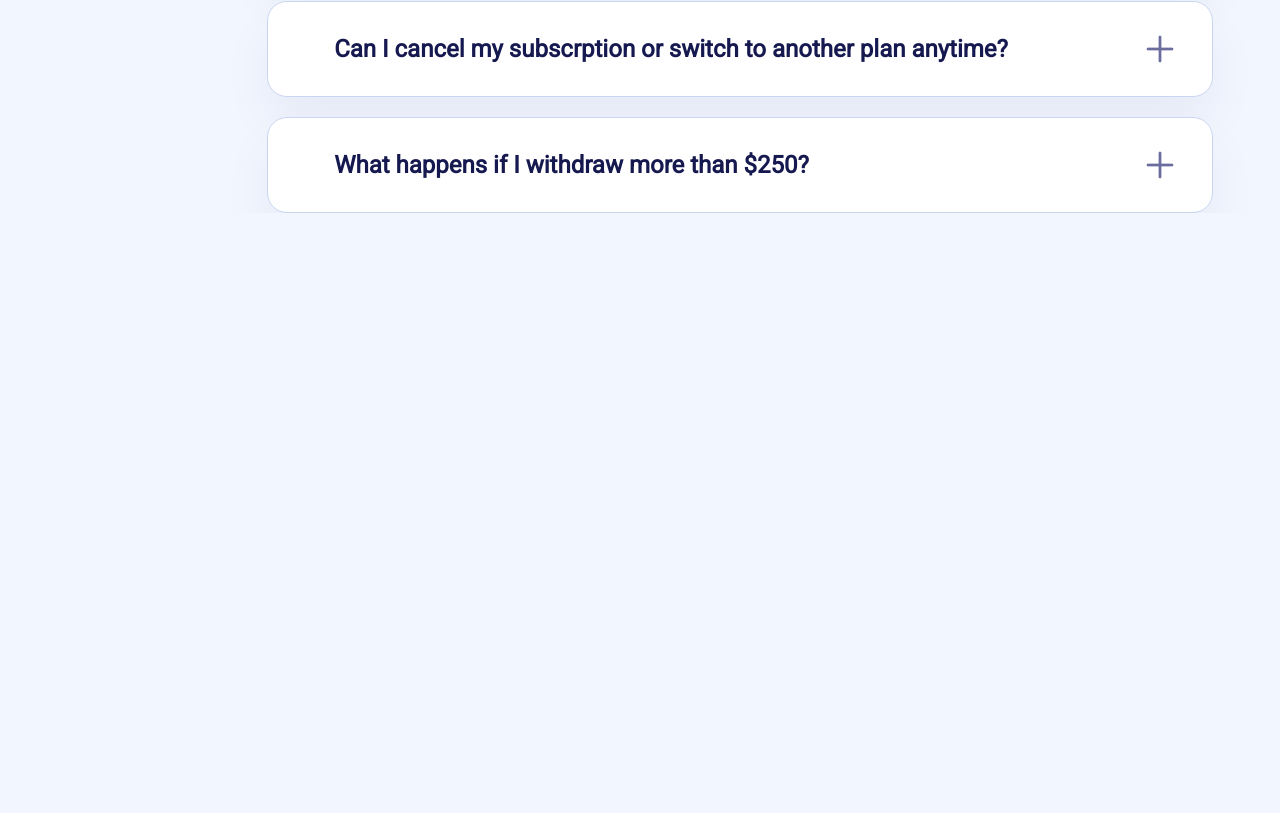
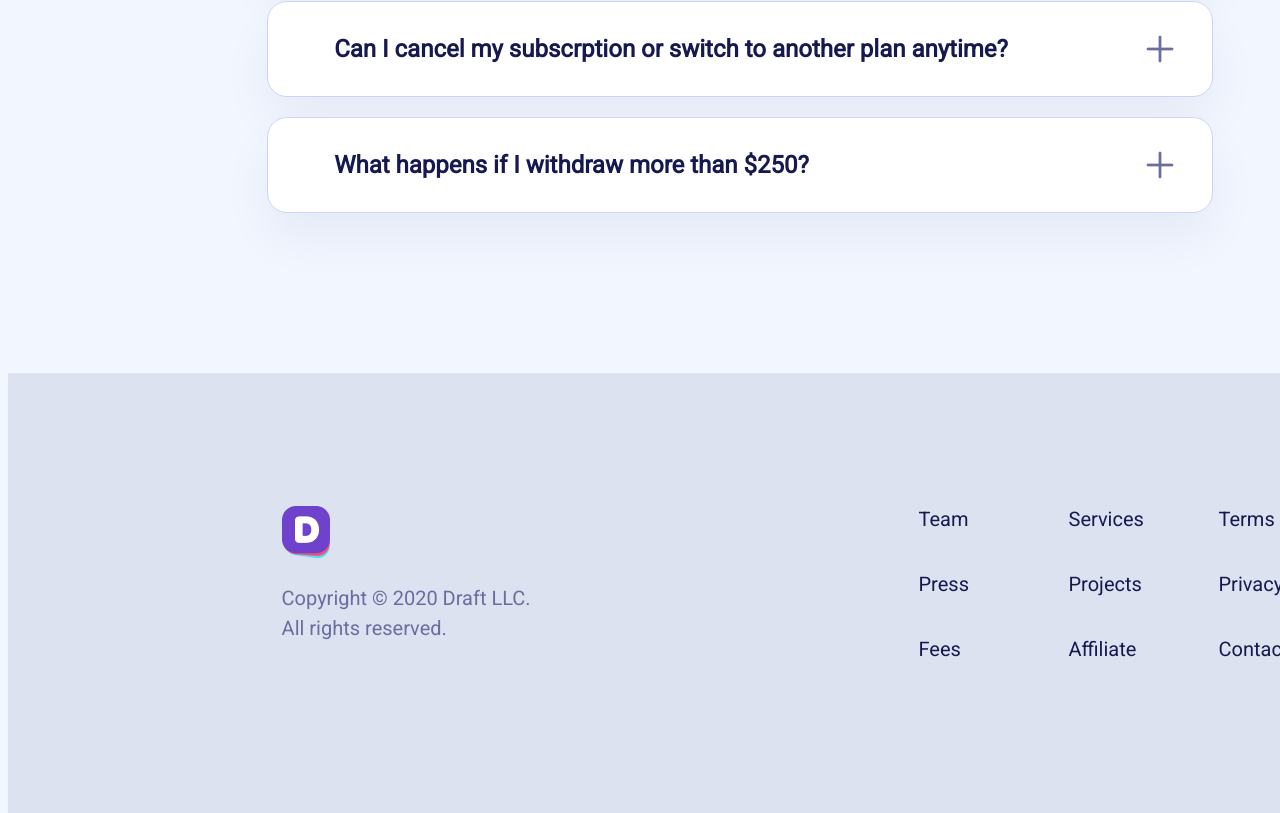
Before and after one commit to sobhanessi/dotSwan, a React (Create React App) app: page / in a window 1280 px wide. Shown: the part 5472-6285 px from the top of the page. Before the commit the page ends 5685 px from the top, so only its background shows below. Built offline with nearby package versions, Linux system fonts and the light colour scheme.

Commit message:
finished with footer

```diff
--- a/src/components/Main.jsx
+++ b/src/components/Main.jsx
@@ -13,6 +13,8 @@ import ellipse19 from './pics/Ellipse 19.png';
 import ellipse20 from './pics/Ellipse 20.png';
 import ellipse21 from './pics/Ellipse 21.png';
 import ellipse22 from './pics/Ellipse 22.png';
+import { NavLink } from 'react-router-dom';
+import logo from './pics/Logo 1.png';
 import './css/mainPage.css';
 
 function Main() {
@@ -291,30 +293,53 @@ function Main() {
         </span>
         <span id='plus-icon' onClick={expandQuestion}></span>
       </div>
-      {/*
 
-      <p id='plans-faq'>
-
-      </p>
-
-      <span id='faq-question-1-div'></span>
-
-      <span id='faq-question-2-div'></span>
-      <span id='faq-question-2-p'>Who can open a Draft account?</span>
-      <span id='faq-question-2-img'></span>
-      <span id='faq-question-3-div'></span>
-      <span id='faq-question-3-p'>What if I withdraw money abroad?</span>
-      <span id='faq-question-3-img'></span>
-      <span id='faq-question-4-div'></span>
-      <span id='faq-question-4-p'>
-        Can I cancel my subscrption or switch to another plan anytime?
-      </span>
-      <span id='faq-question-4-img'></span>
-      <span id='faq-question-5-div'></span>
-      <span id='faq-question-5-p'>
-        What happens if I withdraw more than $250?
-      </span>
-      <span id='faq-question-5-img'></span> */}
+      <footer>
+        <div id='group-21'>
+          <div id='logo'>
+            <img src={logo} />
+          </div>
+          <p>
+            Copyright © 2020 Draft LLC. <br />
+            All rights reserved.
+          </p>
+        </div>
+        <div id='links'>
+          <div id='first-links'>
+            <NavLink to='/team' className='footer-links'>
+              Team
+            </NavLink>
+            <NavLink to='/press' className='footer-links'>
+              Press
+            </NavLink>
+            <NavLink to='/fees' className='footer-links'>
+              Fees
+            </NavLink>
+          </div>
+          <div id='second-links'>
+            <NavLink to='/services' className='footer-links'>
+              Services
+            </NavLink>
+            <NavLink to='/projects' className='footer-links'>
+              Projects
+            </NavLink>
+            <NavLink to='/affiliate' className='footer-links'>
+              Affiliate
+            </NavLink>
+          </div>
+          <div id='third-links'>
+            <NavLink to='/terms-of-use' className='footer-links'>
+              Terms of use
+            </NavLink>
+            <NavLink to='/privacy-policy' className='footer-links'>
+              Privacy policy
+            </NavLink>
+            <NavLink to='/contact-us' className='footer-links'>
+              Contact s
+            </NavLink>
+          </div>
+        </div>
+      </footer>
     </main>
   );
 }
--- a/src/components/css/mainPage.css
+++ b/src/components/css/mainPage.css
@@ -879,3 +879,90 @@
   align-items: center;
   justify-content: space-around;
 }
+
+footer {
+  position: absolute;
+  width: 1440px;
+  height: 440px;
+  left: 0;
+  top: 5837px;
+  background: #dce2f0;
+
+  display: flex;
+  justify-content: space-around;
+  align-items: center;
+}
+
+#group-21 {
+  position: absolute;
+  width: 258px;
+  height: 175px;
+  left: 19%;
+  display: flex;
+  flex-direction: column;
+}
+
+#group-21 p {
+  /* Body/Main */
+
+  font-family: 'Roboto';
+  font-style: normal;
+  font-weight: 400;
+  font-size: 20px;
+  line-height: 150%;
+  /* or 30px */
+
+  /* Secondary/Light */
+
+  color: #6a6d9e;
+}
+
+#links {
+  /* Links */
+
+  /* position: absolute; */
+  width: 469px;
+  height: 178px;
+  float: right;
+
+  display: flex;
+  flex-direction: row;
+  justify-content: space-around;
+
+  margin-left: 230px;
+}
+
+#first-links,
+#second-links,
+#third-links {
+  display: flex;
+  flex-direction: column;
+  /* align-items: stretch; */
+  /* justify-content: space-around; */
+  /* margin-top: -40px; */
+}
+
+#first-links {
+  margin-left: 310px;
+}
+
+.footer-links {
+  /* Team */
+
+  width: 150px;
+  height: 30px;
+
+  /* Body/Main */
+
+  font-family: 'Roboto';
+  font-style: normal;
+  font-weight: 400;
+  font-size: 20px;
+  line-height: 150%;
+
+  color: #16194f;
+
+  text-decoration: none;
+
+  margin-bottom: 35px;
+}
```
